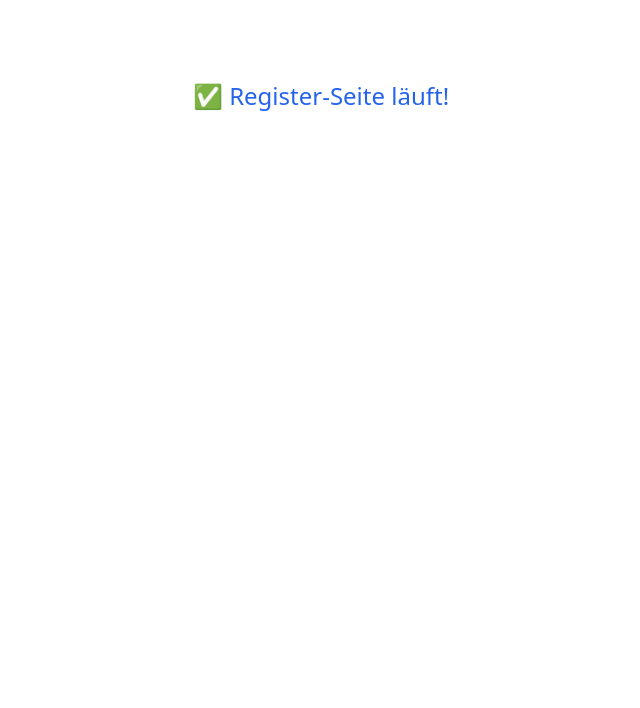
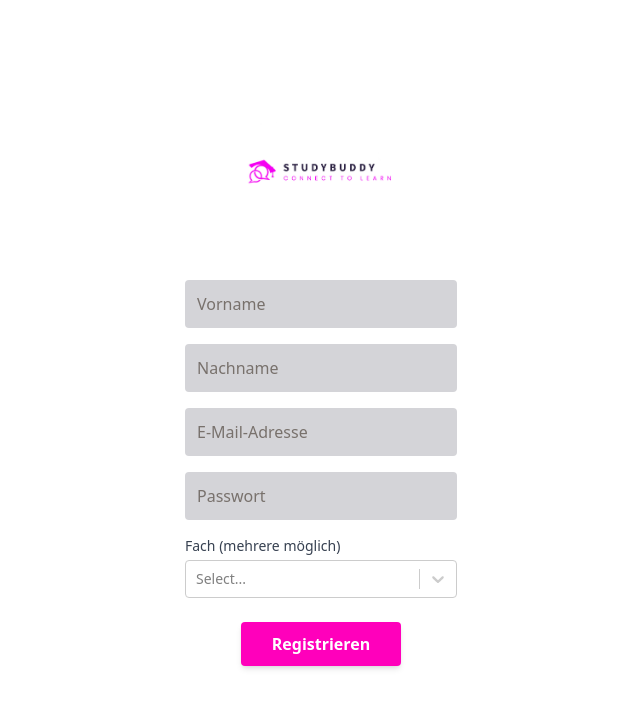
Before and after one commit to irmabuljubasic/studybuddy, a React (Vite) app in the folder studybuddy-frontend/: page /register in a window 1280 px wide. Shown: the top 708 px of the page, without its empty margins (319-959 px from the left). Built offline with nearby package versions, Linux system fonts and the light colour scheme.

Commit message:
Auswahl, login, register hinzugefügt + verbunden

```diff
--- a/studybuddy-frontend/package.json
+++ b/studybuddy-frontend/package.json
@@ -13,7 +13,8 @@
     "axios": "^1.8.2",
     "react": "^19.0.0",
     "react-dom": "^19.0.0",
-    "react-router-dom": "^7.4.0"
+    "react-router-dom": "^7.4.0",
+    "react-select": "^5.10.1"
   },
   "devDependencies": {
     "@eslint/js": "^9.21.0",
--- a/studybuddy-frontend/src/App.jsx
+++ b/studybuddy-frontend/src/App.jsx
@@ -2,6 +2,7 @@ import { BrowserRouter as Router, Routes, Route } from "react-router-dom";
 
 // All
 import StartCard from "./pages/Public/StartCard";
+import Auswahl from "./pages/Public/Auswahl";
 import Login from "./pages/Public/Login";
 import Register from "./pages/Public/Register";
 
@@ -24,6 +25,7 @@ function App() {
       <Routes>
         {/* Public Routes */}
         <Route path="/" element={<StartCard />} />
+        <Route path="/auswahl" element={<Auswahl />} />
         <Route path="/login" element={<Login />} />
         <Route path="/register" element={<Register />} />
 
--- /dev/null
+++ b/studybuddy-frontend/src/pages/Public/Auswahl.jsx
@@ -0,0 +1,35 @@
+import logo from "../../assets/studybuddy-logo.png";
+import { useNavigate } from "react-router-dom";
+
+const Auswahl = () => {
+    const navigate = useNavigate();
+
+    return (
+        <div className="min-h-screen flex flex-col items-center justify-center bg-gray-100 px-4">
+            <img src={logo} alt="StudyBuddy Logo" className="w-40 h-auto mb-6" />
+
+            <div className="w-80 bg-lightpink rounded-xl p-6 flex flex-col items-center gap-6 shadow-md">
+                <h2 className="text-white font-bold text-xl">STUDYBUDDY</h2>
+                <p className="text-white text-sm">CONNECT TO LEARN</p>
+
+                <div className="flex flex-col gap-4 w-full items-center">
+                    <button
+                        onClick={() => navigate("/login")}
+                        className="w-48 h-12 bg-pink text-white font-semibold rounded shadow-md hover:scale-105 transition"
+                    >
+                        Anmelden
+                    </button>
+
+                    <button
+                        onClick={() => navigate("/register")}
+                        className="w-48 h-12 bg-pink text-white font-semibold rounded shadow-md hover:scale-105 transition"
+                    >
+                        Registrieren
+                    </button>
+                </div>
+            </div>
+        </div>
+    );
+};
+
+export default Auswahl;
--- a/studybuddy-frontend/src/pages/Public/Login.jsx
+++ b/studybuddy-frontend/src/pages/Public/Login.jsx
@@ -1,7 +1,37 @@
+import logo from "../../assets/studybuddy-logo.png";
+
 const Login = () => {
     return (
-        <div className="text-pink-600 text-2xl text-center mt-20">
-            ✅ Login-Seite läuft!
+        <div className="min-h-screen flex flex-col items-center justify-center bg-gray-100 px-4">
+            {/* Logo */}
+            <img src={logo} alt="StudyBuddy Logo" className="w-40 h-auto mb-6" />
+
+            {/* Card */}
+            <div className="w-80 bg-white rounded-xl p-6 flex flex-col items-center gap-6 shadow-md">
+                {/* Headline */}
+                <div className="text-center">
+                    <h2 className="text-pink font-bold text-xl">Login</h2>
+                </div>
+
+                {/* Input-Felder */}
+                <div className="flex flex-col gap-4 w-full items-center">
+                    <input
+                        type="email"
+                        placeholder="E-Mail-Adresse"
+                        className="w-48 h-12 px-4 rounded bg-zinc-300 text-stone-700 placeholder-stone-600/50 text-sm focus:outline-none"
+                    />
+                    <input
+                        type="password"
+                        placeholder="Passwort"
+                        className="w-48 h-12 px-4 rounded bg-zinc-300 text-stone-700 placeholder-stone-600/50 text-sm focus:outline-none"
+                    />
+                </div>
+
+                {/* Button */}
+                <button className="bg-pink text-white font-semibold px-6 py-2 rounded shadow-md hover:scale-105 transition">
+                    Anmelden
+                </button>
+            </div>
         </div>
     );
 };
--- a/studybuddy-frontend/src/pages/Public/Register.jsx
+++ b/studybuddy-frontend/src/pages/Public/Register.jsx
@@ -1,7 +1,62 @@
+import logo from "../../assets/studybuddy-logo.png";
+import Select from "react-select";
+import { useState } from "react";
+
+const subjects = [
+    "Mathe", "Deutsch", "Englisch", "NW(Chemie, Physik)", "Ggp", "Infi", "Swp",
+    "Ufw1", "Ufw2", "Bet", "Bdda", "Kobe", "Maa1", "Mela", "Mt", "Nwes", "Amec",
+    "Wsft", "Rsor", "Sein"
+].map((fach) => ({ value: fach, label: fach }));
+
 const Register = () => {
+    const [selectedSubjects, setSelectedSubjects] = useState([]);
+
     return (
-        <div className="text-blue-600 text-2xl text-center mt-20">
-            ✅ Register-Seite läuft!
+        <div className="min-h-screen flex flex-col items-center justify-center bg-white px-4">
+            <img src={logo} alt="StudyBuddy Logo" className="w-40 h-auto mb-6" />
+
+            <div className="w-80 bg-white rounded-xl p-6 flex flex-col items-center gap-4">
+                {/* Inputs */}
+                <input
+                    type="text"
+                    placeholder="Vorname"
+                    className="w-full h-12 px-3 rounded bg-zinc-300 placeholder-stone-500"
+                />
+                <input
+                    type="text"
+                    placeholder="Nachname"
+                    className="w-full h-12 px-3 rounded bg-zinc-300 placeholder-stone-500"
+                />
+                <input
+                    type="email"
+                    placeholder="E-Mail-Adresse"
+                    className="w-full h-12 px-3 rounded bg-zinc-300 placeholder-stone-500"
+                />
+                <input
+                    type="password"
+                    placeholder="Passwort"
+                    className="w-full h-12 px-3 rounded bg-zinc-300 placeholder-stone-500"
+                />
+
+                {/* Fancy Multi-Select */}
+                <div className="w-full text-left">
+                    <label className="block text-sm font-medium text-gray-700 mb-1">
+                        Fach (mehrere möglich)
+                    </label>
+                    <Select
+                        options={subjects}
+                        isMulti
+                        onChange={setSelectedSubjects}
+                        className="text-sm"
+                        classNamePrefix="select"
+                    />
+                </div>
+
+                {/* Button */}
+                <button className="w-40 h-11 bg-pink text-white font-semibold rounded shadow-md hover:scale-105 transition mt-2">
+                    Registrieren
+                </button>
+            </div>
         </div>
     );
 };
--- a/studybuddy-frontend/src/pages/Public/StartCard.jsx
+++ b/studybuddy-frontend/src/pages/Public/StartCard.jsx
@@ -1,30 +1,34 @@
 import logo from "../../assets/studybuddy-logo.png";
+import { useNavigate } from "react-router-dom";
 
 const StartCard = () => {
+    const navigate = useNavigate();
+
     return (
-        <div className="min-h-screen flex flex-col items-center justify-start bg-gray-100 pt-20 gap-8">
-            {/* Logo oben */}
-            <img src={logo} alt="StudyBuddy Logo" className="w-28 h-auto" />
+        <div className="min-h-screen flex flex-col items-center justify-center bg-gray-100 px-4">
+            {/* Logo */}
+            <img src={logo} alt="StudyBuddy Logo" className="w-40 h-auto mb-6" />
 
             {/* Card */}
-            <div className="w-72 bg-lightpink backdrop-blur-[2px] rounded-xl p-6 flex flex-col items-center gap-6 shadow-md">
+            <div className="w-80 bg-lightpink backdrop-blur-[2px] rounded-xl p-6 flex flex-col items-center gap-6 shadow-md">
                 <div className="text-center">
-                    <h2 className="text-white font-bold text-lg">STUDYBUDDY</h2>
+                    <h2 className="text-white font-bold text-xl">STUDYBUDDY</h2>
                     <p className="text-white text-sm">CONNECT TO LEARN</p>
                 </div>
 
-                <div className="text-4xl text-green-500 text-center mt-20">
-                    ✅ Test läuft – StartCard ist sichtbar!
-                </div>
-
                 <div className="flex flex-col gap-3">
-                    <button className="w-44 h-11 bg-pink shadow-[0px_4px_4px_rgba(0,0,0,0.25)] rounded text-white font-semibold">
+                    <button
+                        onClick={() => navigate("/auswahl")}
+                        className="w-44 h-11 bg-pink shadow-md rounded text-white font-semibold hover:scale-105 transition"
+                    >
                         Nachhilfe geben
                     </button>
-                    <button className="w-44 h-11 bg-pink shadow-[0px_4px_4px_rgba(0,0,0,0.25)] rounded text-white font-semibold">
+                    <button
+                        onClick={() => navigate("/auswahl")}
+                        className="w-44 h-11 bg-pink shadow-md rounded text-white font-semibold hover:scale-105 transition"
+                    >
                         Nachhilfe nehmen
                     </button>
-
                 </div>
             </div>
         </div>
--- a/studybuddy-frontend/tailwind.config.js
+++ b/studybuddy-frontend/tailwind.config.js
@@ -1,13 +1,10 @@
 export default {
-  content: [
-    "./index.html",
-    "./src/**/*.{js,ts,jsx,tsx}",
-  ],
+  content: ["./index.html", "./src/**/*.{js,jsx}"],
   theme: {
     extend: {
       colors: {
-        pink: '#FF00BB',
-        lightpink: 'rgba(255, 0, 187, 0.16)',
+        pink: "#FF00BB", // Hauptpink
+        lightpink: "rgba(255, 0, 187, 0.16)", // 16% Pink
       },
     },
   },
```
Also changed, not shown: 1 other file (tests, documents, lock files or other folders).
